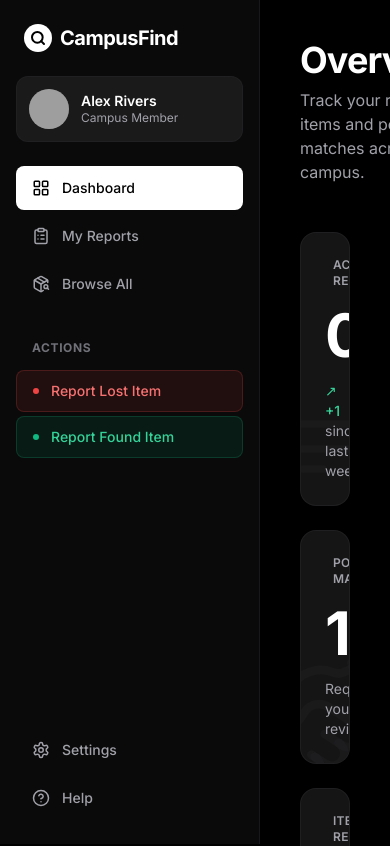
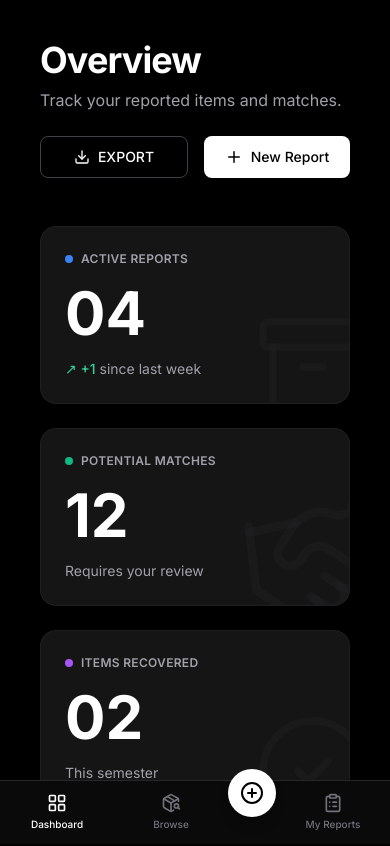
Before and after one commit to whynotabhishek/SMART_CAMPUS, a Next.js app: page / in a window 390 px wide. Shown: the top 846 px of the page. Built offline with nearby package versions, Linux system fonts and the light colour scheme; grey boxes are pictures that could not be loaded.

Commit message:
Fix mobile UI: Hide sidebar and add responsive bottom navigation bar

```diff
--- a/app/layout.tsx
+++ b/app/layout.tsx
@@ -3,6 +3,8 @@ import { Inter } from "next/font/google";
 import "./globals.css";
 import Sidebar from "@/components/Sidebar";
 import RegisterSW from "@/components/RegisterSW";
+
+import MobileNav from "@/components/MobileNav";
 
 const inter = Inter({ subsets: ["latin"], variable: '--font-body' });
 
@@ -21,10 +23,11 @@ export default function RootLayout({
       <body className={`${inter.variable} font-body bg-[#000000] text-white antialiased selection:bg-white selection:text-black`}>
         <div className="flex min-h-screen">
           <Sidebar />
-          <main className="flex-1 min-w-0 overflow-y-auto">
+          <main className="flex-1 min-w-0 overflow-y-auto pb-20 md:pb-0">
             {children}
             <RegisterSW />
           </main>
+          <MobileNav />
         </div>
       </body>
     </html>
--- a/app/page.tsx
+++ b/app/page.tsx
@@ -6,16 +6,16 @@ export default function DashboardOverview() {
   return (
     <div className="p-10 max-w-[1200px] mx-auto">
       {/* Header */}
-      <div className="flex justify-between items-end mb-12">
+      <div className="flex flex-col md:flex-row md:justify-between md:items-end gap-6 mb-12">
         <div>
           <h1 className="text-4xl font-bold text-white mb-2 tracking-tight">Overview</h1>
-          <p className="text-zinc-400">Track your reported items and potential matches across campus.</p>
+          <p className="text-zinc-400">Track your reported items and matches.</p>
         </div>
-        <div className="flex gap-4">
-          <button className="flex items-center gap-2 px-4 py-2.5 rounded-lg border border-zinc-700 text-sm font-medium hover:bg-zinc-800 transition-colors">
-            <Download size={16} /> EXPORT DATA
+        <div className="flex flex-wrap gap-4">
+          <button className="flex-1 md:flex-none items-center justify-center flex gap-2 px-4 py-2.5 rounded-lg border border-zinc-700 text-sm font-medium hover:bg-zinc-800 transition-colors">
+            <Download size={16} /> EXPORT
           </button>
-          <Link href="/report/lost" className="flex items-center gap-2 px-4 py-2.5 rounded-lg bg-white text-black text-sm font-medium hover:bg-zinc-200 transition-colors">
+          <Link href="/report/lost" className="flex-1 md:flex-none items-center justify-center flex gap-2 px-4 py-2.5 rounded-lg bg-white text-black text-sm font-medium hover:bg-zinc-200 transition-colors">
             <Plus size={18} /> New Report
           </Link>
         </div>
--- /dev/null
+++ b/components/MobileNav.tsx
@@ -0,0 +1,33 @@
+'use client';
+import Link from 'next/link';
+import { usePathname } from 'next/navigation';
+import { LayoutGrid, ClipboardList, PackageSearch, PlusCircle } from 'lucide-react';
+
+export default function MobileNav() {
+  const pathname = usePathname();
+
+  const NavItem = ({ href, icon: Icon, label, active }: { href: string, icon: any, label: string, active: boolean }) => {
+    return (
+      <Link href={href} className={`flex flex-col items-center justify-center w-full h-full space-y-1 ${active ? 'text-white' : 'text-zinc-500'}`}>
+        <Icon size={20} className={active ? 'text-white' : ''} />
+        <span className="text-[10px] font-medium">{label}</span>
+      </Link>
+    );
+  };
+
+  return (
+    <div className="md:hidden fixed bottom-0 left-0 w-full h-16 bg-[#0a0a0a] border-t border-zinc-800 flex items-center justify-around z-50 pb-safe">
+      <NavItem href="/" icon={LayoutGrid} label="Dashboard" active={pathname === '/'} />
+      <NavItem href="/browse" icon={PackageSearch} label="Browse" active={pathname.includes('/browse')} />
+
+      {/* Floating Action Button for New Report */}
+      <div className="relative -top-5">
+        <Link href="/report/found" className="flex items-center justify-center w-12 h-12 bg-white text-black rounded-full shadow-lg hover:bg-zinc-200 transition-colors">
+          <PlusCircle size={24} />
+        </Link>
+      </div>
+
+      <NavItem href="/my-reports" icon={ClipboardList} label="My Reports" active={pathname.includes('/my-reports')} />
+    </div>
+  );
+}
--- a/components/Sidebar.tsx
+++ b/components/Sidebar.tsx
@@ -17,7 +17,7 @@ export default function Sidebar() {
   };
 
   return (
-    <aside className="w-[260px] h-screen bg-[#0a0a0a] border-r border-zinc-800/50 flex flex-col flex-shrink-0 sticky top-0 left-0 text-white">
+    <aside className="hidden md:flex w-[260px] h-screen bg-[#0a0a0a] border-r border-zinc-800/50 flex-col flex-shrink-0 sticky top-0 left-0 text-white">
       {/* Logo Area */}
       <div className="p-6 flex items-center gap-2">
         <div className="bg-white text-black p-1.5 rounded-full flex items-center justify-center">
```
